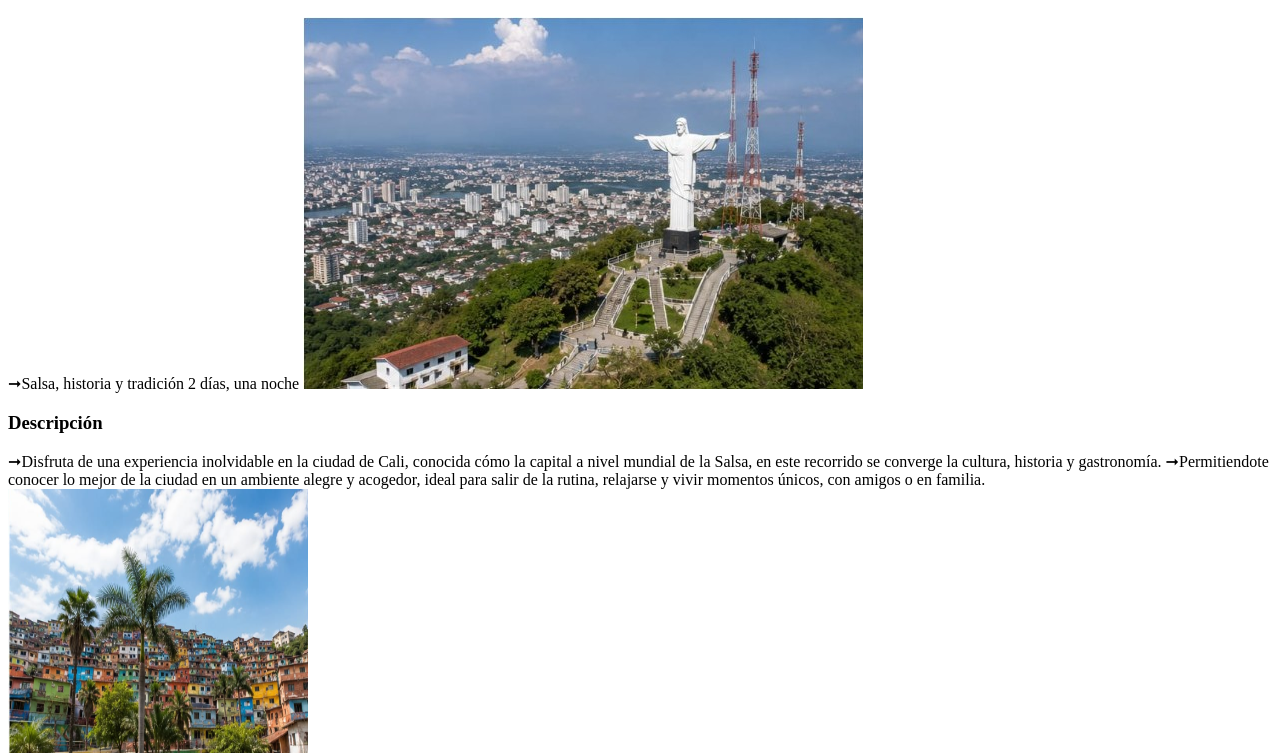
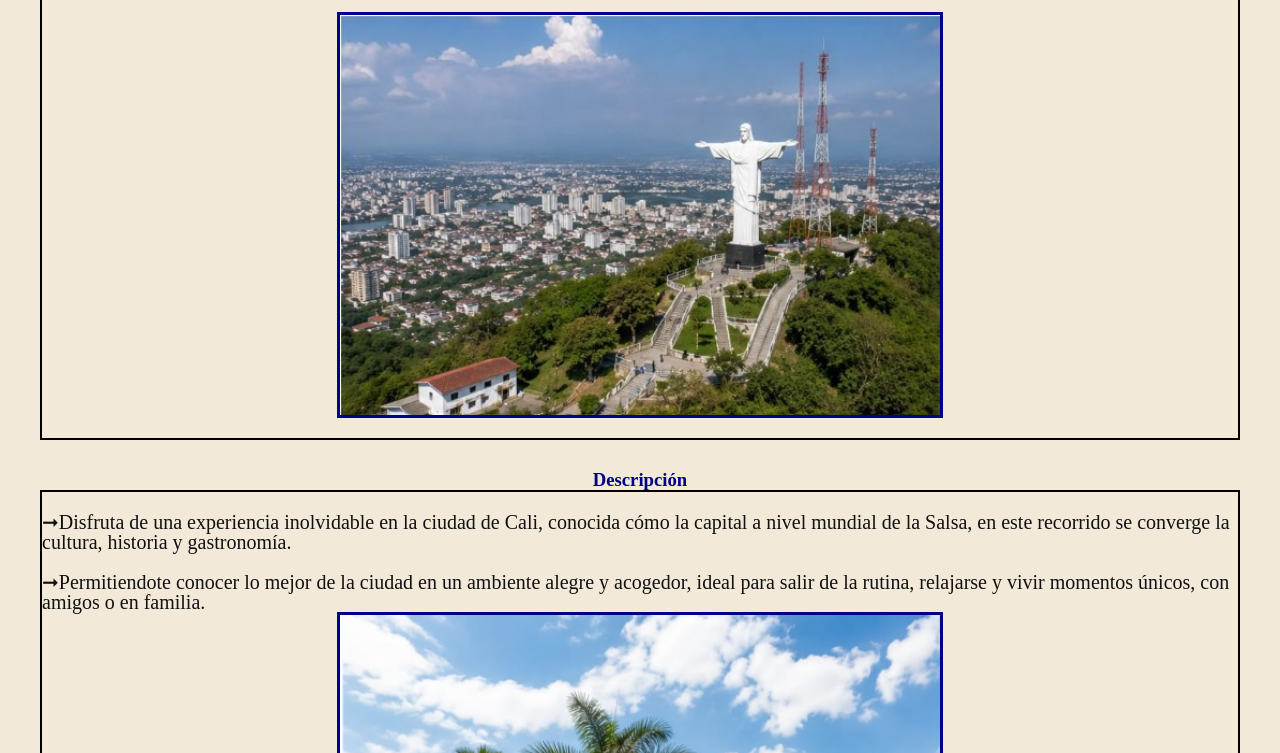
Before and after one commit to Divorcien1000/Divorcien1000.github.io, a plain HTML site: page Paquetes turísticos.html in a window 1280 px wide. Shown: the part 110-863 px from the top of the page. Drawn offline with Linux system fonts and the light colour scheme.

Commit message:
Revise tourist packages HTML content and structure
Updated the HTML structure and content for the tourist packages page, including changes to the stylesheet link and various textual updates.

```diff
--- a/Paquetes turísticos.html
+++ b/Paquetes turísticos.html
@@ -4,7 +4,7 @@
 	<meta charset="utf-8">
 	<meta name="viewport" content="width=device-width, initial-scale=1">
 	<title>Porsche</title>
-	<link rel="stylesheet" type="text/css" href="Obús.css">
+	<link rel="stylesheet" type="text/css" href="PIG.css">
 </head>
 <body>
 <a href="index.html" style="color: inherit; text-decoration: none; "><h1>Paquetes turísticos</h1>
```
